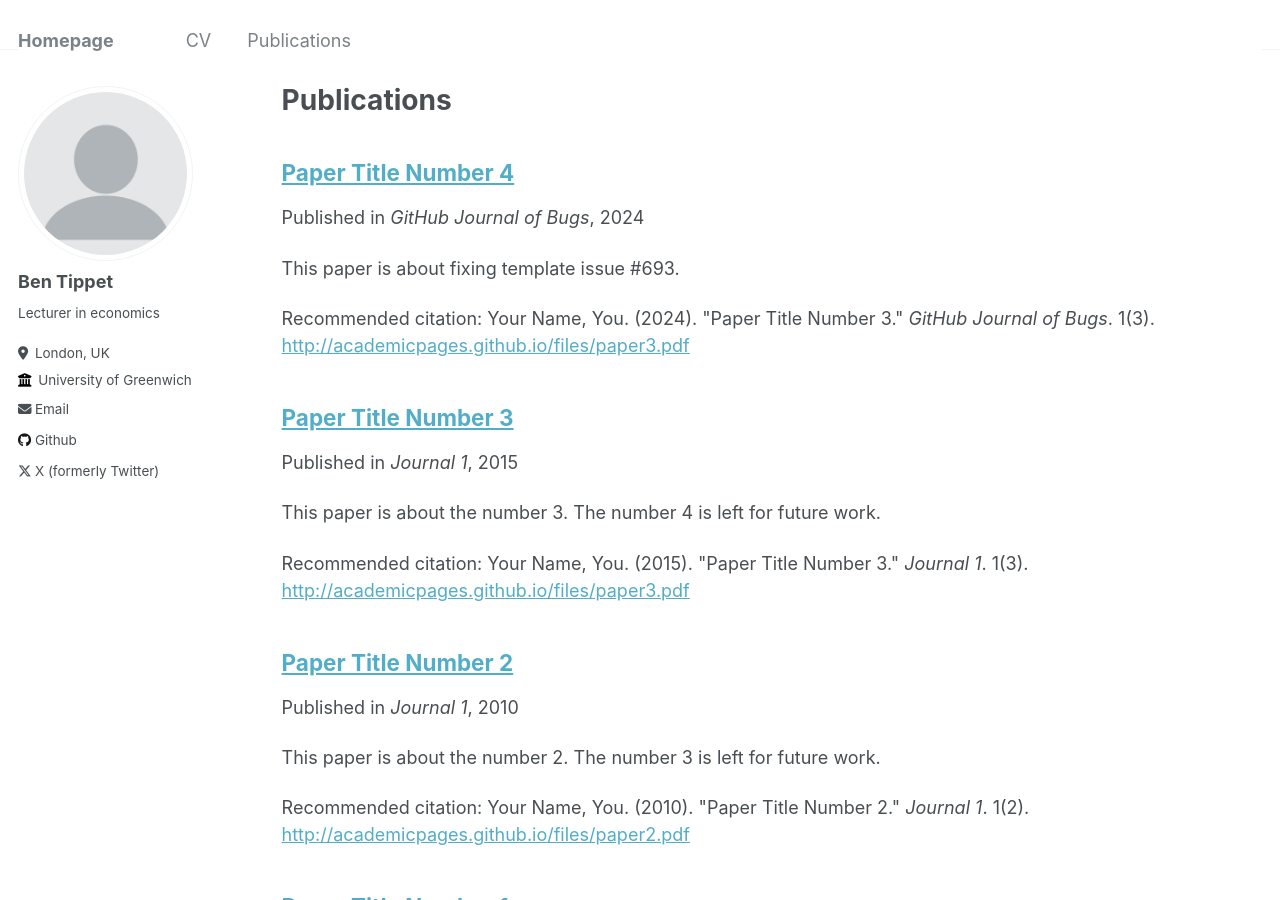
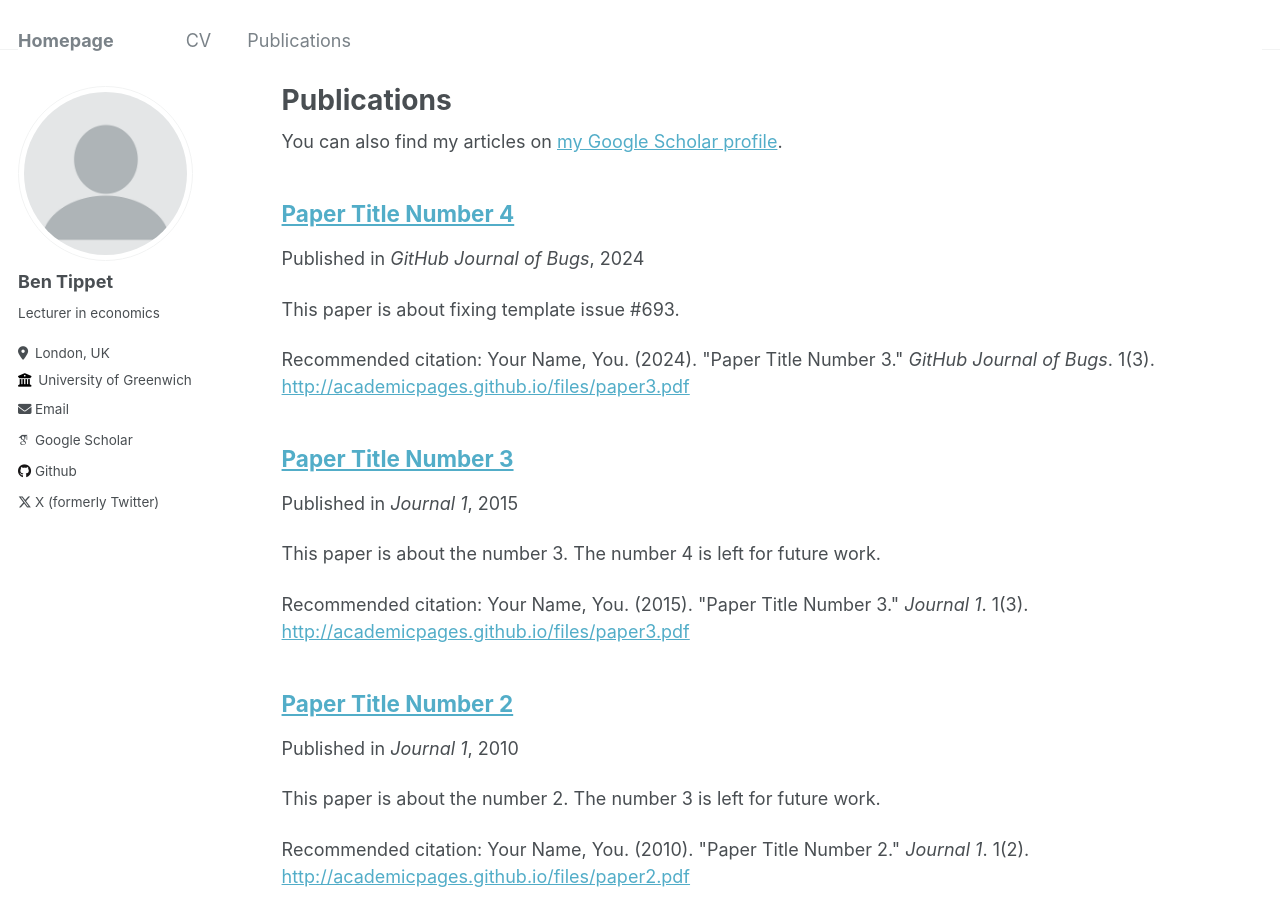
Before and after one commit to bentippet/bentippet, a Jekyll site: the page built from _pages/publications.md, in a window 1280 px wide and 900 px high. Built offline with Jekyll 4.4.1, drawn with Linux system fonts in a browser that asks for light colours; some web fonts are replaced; part of the change alters nothing that is shown.

Commit message:
Update _config.yml

```diff
--- a/_config.yml
+++ b/_config.yml
@@ -32,7 +32,7 @@ author:
 
   # Academic websites
   arxiv            : # URL - Update with the correct link to your profile
-  googlescholar    : # "https://scholar.google.com/citations?user=PS_CX0AAAAAJ"
+  googlescholar    : "https://scholar.google.com/citations?hl=en&user=D3zIyZ0AAAAJ&view_op=list_works&gmla=AKKJWFeS-QP0lX-HyQ_7JJqAxyn_xrAyGJ6N0Mdqq5uW6J-t8SlRKj3-W-lzQsKrtaxu173F4WOutQM_7xNymgJD"
   impactstory      : # URL
   orcid            : #"http://orcid.org/yourorcidurl"
   pubmed           : #"https://www.ncbi.nlm.nih.gov/pubmed/?term=john+snow"
```
